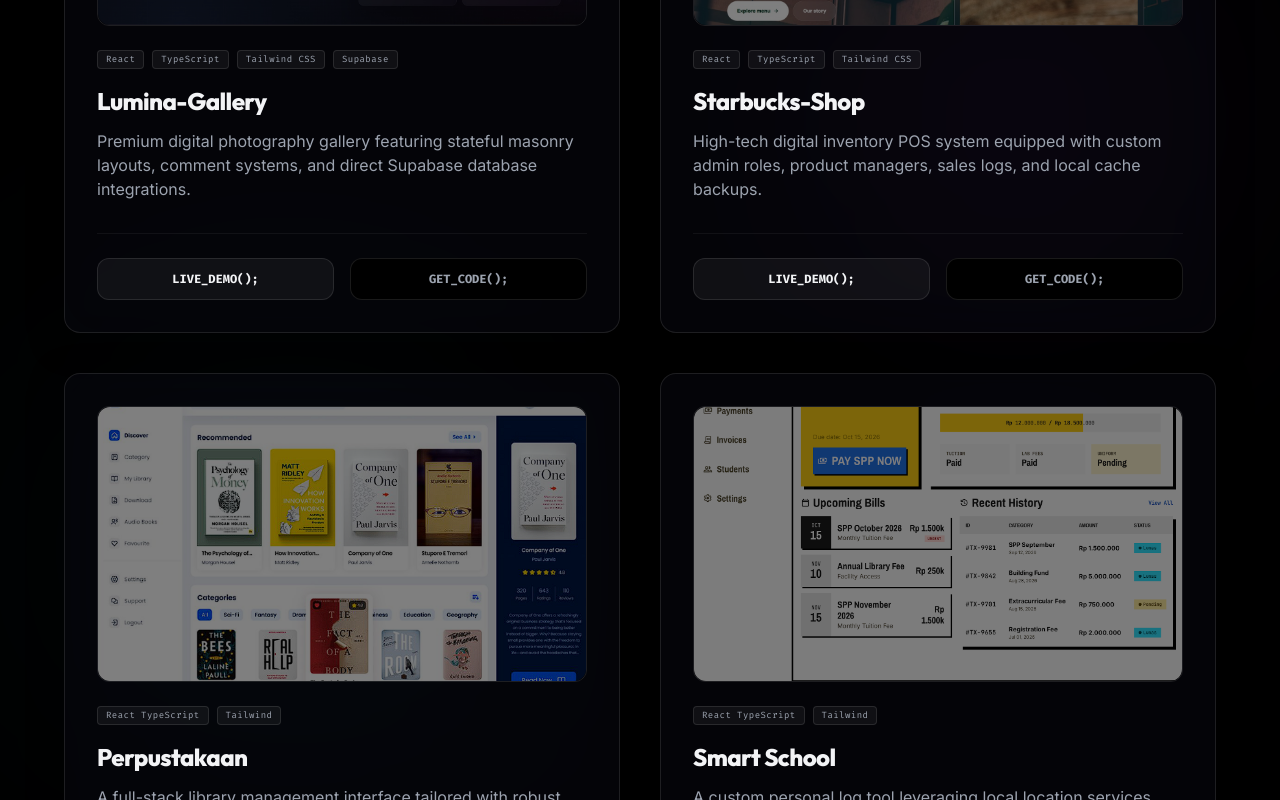
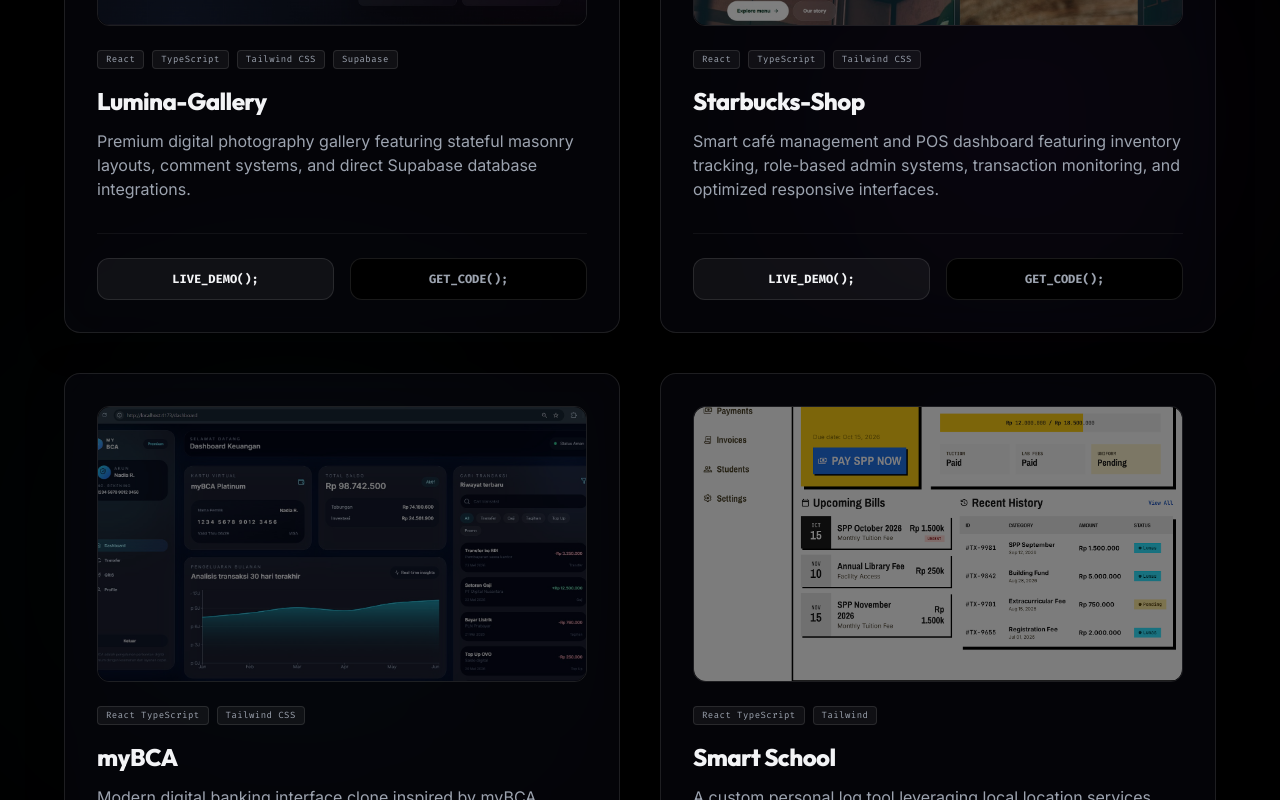
Before and after one commit to ZhadeLintang/lintang-devfolio, a React (Vite) app: page / in a window 1280 px wide. Shown: the part 3520-4320 px from the top of the page. Built offline with nearby package versions, Linux system fonts and the light colour scheme.

Commit message:
first commit

```diff
--- a/src/components/Projects.tsx
+++ b/src/components/Projects.tsx
@@ -25,20 +25,20 @@
     },
     {
       title: 'Starbucks-Shop',
-      desc: 'High-tech digital inventory POS system equipped with custom admin roles, product managers, sales logs, and local cache backups.',
+      desc: 'Smart café management and POS dashboard featuring inventory tracking, role-based admin systems, transaction monitoring, and optimized responsive interfaces.',
       tech: ['React', 'TypeScript', 'Tailwind CSS'],
       image: 'img/starbucks-shop.jpeg',
       live: 'https://zhadelintang.github.io/starbrew-cafe/',
-      github: 'https://github.com/ZhadeLintang',
+      github: 'https://github.com/ZhadeLintang/starbrew-cafe',
       accentClass: 'hover:border-neonPurple/50 hover:shadow-neon-purple text-neonPurple',
     },
     {
-      title: 'Perpustakaan',
-      desc: 'A full-stack library management interface tailored with robust search algorithms, book borrow limits, and active database triggers.',
-      tech: ['React TypeScript', 'Tailwind'],
-      image: 'img/library-perpustakaan.png',
-      live: '',
-      github: 'https://github.com/ZhadeLintang',
+      title: 'myBCA',
+      desc: 'Modern digital banking interface clone inspired by myBCA, featuring elegant financial dashboards, smooth user interactions, and responsive mobile-first design.',
+      tech: ['React TypeScript', 'Tailwind CSS'],
+      image: 'img/my-bca.jpeg',
+      live: 'https://zhadelintang.github.io/my-bca/',
+      github: 'https://github.com/ZhadeLintang/my-bca',
       accentClass: 'hover:border-accent/50 hover:shadow-neon-pink text-accent',
     },
     {
--- a/src/main.tsx
+++ b/src/main.tsx
@@ -1,10 +1,13 @@
 import React from 'react'
 import ReactDOM from 'react-dom/client'
+import { HashRouter } from 'react-router-dom'
 import App from './App.tsx'
 import './index.css'
 
 ReactDOM.createRoot(document.getElementById('root')!).render(
   <React.StrictMode>
-    <App />
+    <HashRouter>
+      <App />
+    </HashRouter>
   </React.StrictMode>,
 )
```
Also changed, not shown: package.json (+4 -3 lines), public/img/my-bca.jpeg (added), 1 other file (tests, documents, lock files or other folders).
